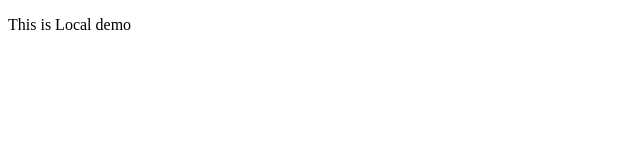
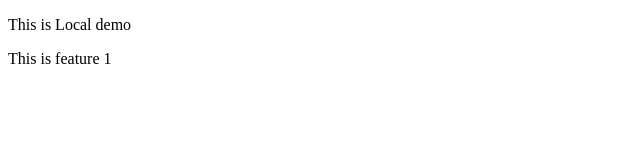
Before and after one commit to najimattar/local-repo, a plain HTML site: page index.html in a window 1280 px wide. Shown: the full height of the page, 0-640 px from the left. Drawn offline with Linux system fonts and the light colour scheme.

Commit message:
add paragraph in feature 1

```diff
--- a/index.html
+++ b/index.html
@@ -10,5 +10,11 @@
         <p>This is Local demo</p>
     </div>
 
+    <div>
+        <p>This is feature 1</p>
+    </div>
+
+
+
 </body>
 </html>
```
